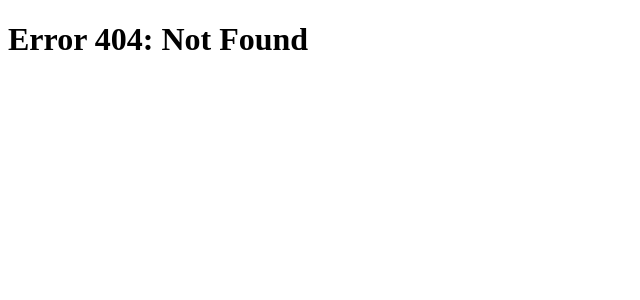
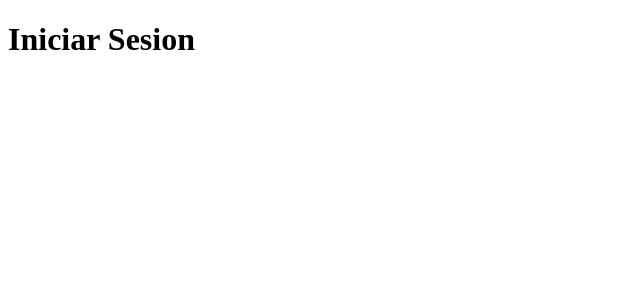
Before and after one commit to Condebasura/usandoNext, a Next.js app: page /login in a window 1280 px wide. Before the commit this address had no page. Shown: the top 300 px of the page, without its empty margins (0-640 px from the left). Built offline with nearby package versions, Linux system fonts and the light colour scheme.

Commit message:
Practica y aprendizaje(Abreviar rutas con ())

```diff
--- /dev/null
+++ b/src/app/(Cuenta)/Password/page.tsx
@@ -0,0 +1,3 @@
+export default function ForgetPassword(){
+    return <h1>Recuperar Contraseña</h1>
+}
--- /dev/null
+++ b/src/app/(Cuenta)/Registro/page.tsx
@@ -0,0 +1,3 @@
+export default function SingIn(){
+    return <h1>Crear Cuenta</h1>;
+}
--- /dev/null
+++ b/src/app/(Cuenta)/login/page.tsx
@@ -0,0 +1,3 @@
+export default function Login(){
+    return <h1>Iniciar Sesion</h1>;
+}
```
